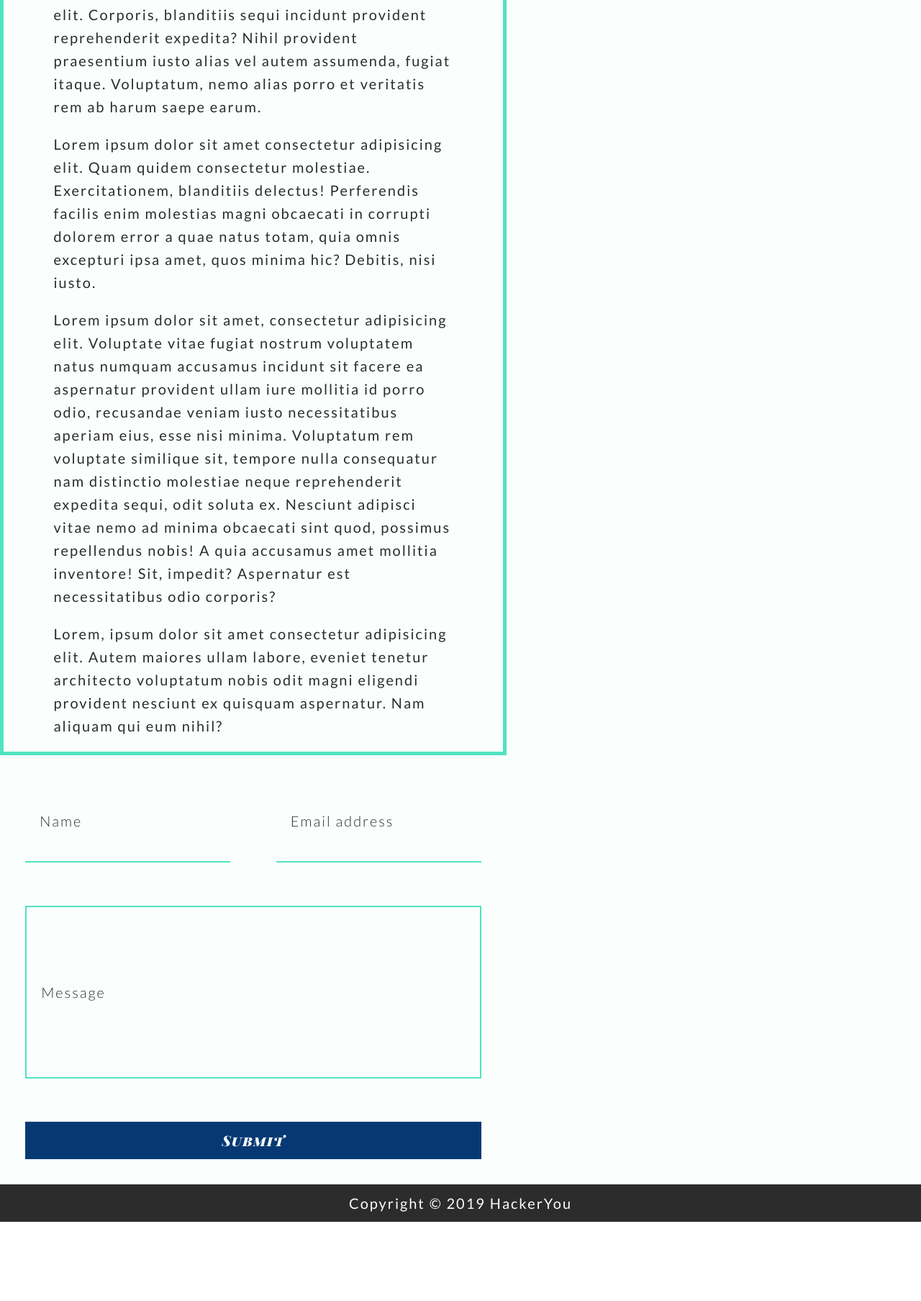
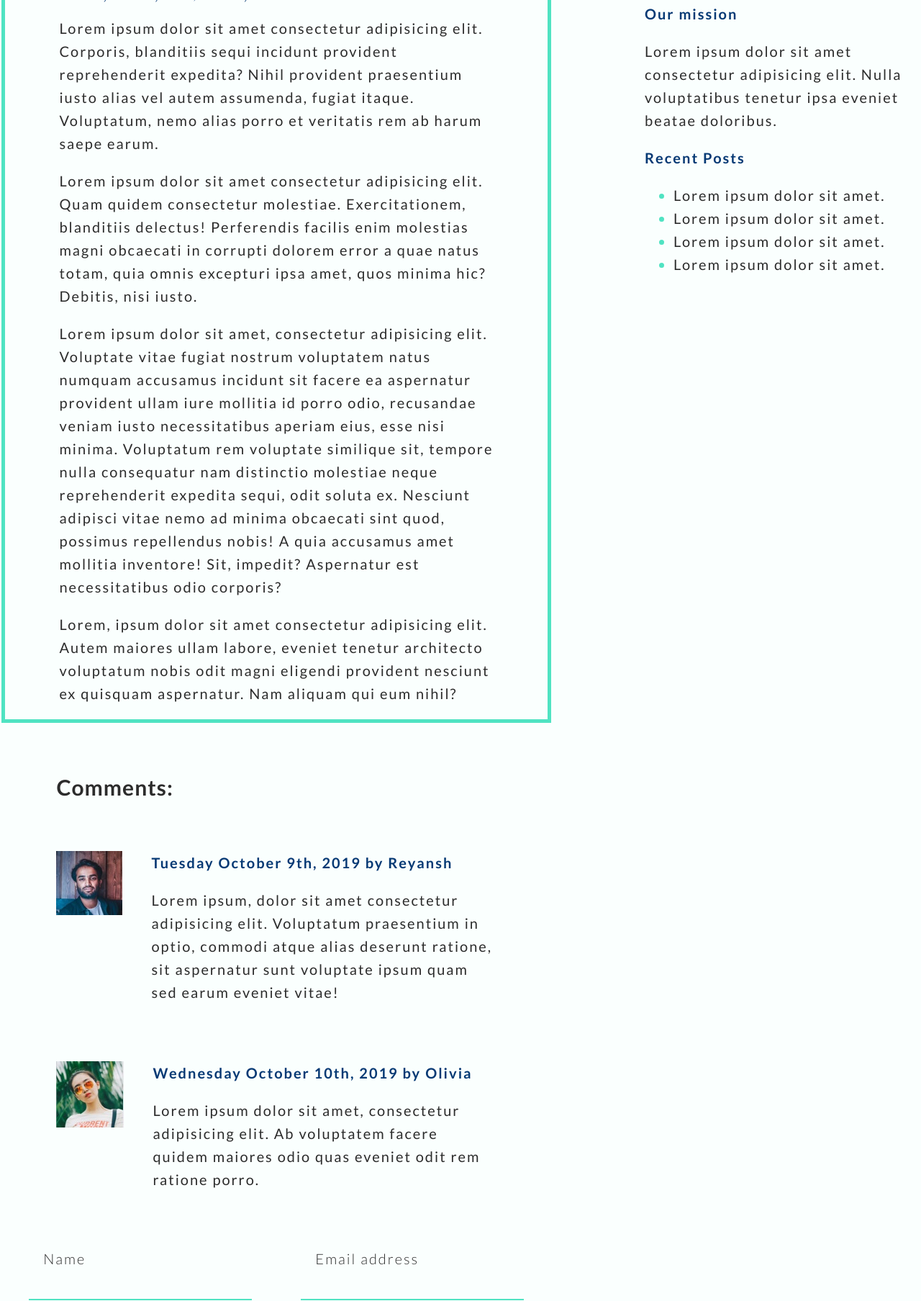
Before and after one commit to chaoyue-zhao/beach_stay, a plain HTML site: page blog.html in a window 1280 px wide. Shown: the part 993-2800 px from the top of the page at 72% size. Before the commit the page ends 2690 px from the top, so only its background shows below. Drawn offline with Linux system fonts and the light colour scheme.

Commit message:
blog 📄 page added

```diff
--- a/blog.html
+++ b/blog.html
@@ -41,7 +41,7 @@
         </div>
     </header>
     <!-- MAIN STARTS HERE -->
-    <main>
+    <main class="clearfix">
         <section class="blog-article">
             <article class="article">
                 <img src="assets/post-image.jpg" alt="a walkup to a baby blue and wooden beachhouse with lights on in the window" class="article__image u-margin-bottom-small">
@@ -66,20 +66,72 @@
                     </p>
                 </article>
             </div>
-        <!-- CONTACT FORM STARTS HERE -->
-        <form action="#" class="contact-form">
-            <label for="name" class="contact-form__label visually-hidden">Name</label>
-            <input type="text" name="name" id="name" placeholder="Name" class="contact-form__input paragraph u-margin-bottom-medium">
+            <div class="comments">
+                <div class="wrapper">
+                    <h2 class="comments__title heading heading-tertiary heading-tertiary--accent-2 u-margin-bottom-medium u-margin-top-medium">
+                        Comments:
+                    </h2>
+                    <div class="comment u-margin-bottom-big">
+                        <div class="comment__image-box">
+                            <img src="assets/comment-image.jpg" alt="headshot of Reyansh smiling towards the camera wearing a dark jean jacket" class="comment__image">
+                        </div>
+                        <div class="comment__text-box">
+                            <h3 class="comment__title paragraph paragraph--accent-2 u-margin-bottom-small">
+                                Tuesday October 9th, 2019 by Reyansh
+                            </h3>
+                            <p class="paragraph">
+                                Lorem ipsum, dolor sit amet consectetur adipisicing elit. Voluptatum praesentium in optio, commodi atque alias deserunt ratione, sit aspernatur sunt voluptate ipsum quam sed earum eveniet vitae!
+                            </p>
+                        </div>
+                    </div>
+                    <div class="comment">
+                        <div class="comment__image-box">
+                            <img src="assets/comment-image2.jpg" alt="headshot of Olivia posing towards the camera wearing sunglasses"
+                                class="comment__image">
+                        </div>
+                        <div class="comment__text-box">
+                            <h3 class="comment__title paragraph paragraph--accent-2 u-margin-bottom-small">
+                                Wednesday October 10th, 2019 by Olivia
+                            </h3>
+                            <p class="paragraph">
+                                Lorem ipsum dolor sit amet, consectetur adipisicing elit. Ab voluptatem facere quidem maiores odio quas eveniet odit rem ratione porro.
+                            </p>
+                        </div>
+                    </div>
+                </div>
+            </div>
+            <!-- COMMENT FORM STARTS HERE -->
+            <form action="#" class="form form--comment">
+                <label for="name" class="form__label visually-hidden">Name</label>
+                <input type="text" name="name" id="name" placeholder="Name" class="form__input paragraph u-margin-bottom-medium">
 
-            <label for="email" class="contact-form__label visually-hidden">Email address</label>
-            <input type="email" name="email" id="email" placeholder="Email address" class="contact-form__input paragraph u-margin-bottom-medium">
+                <label for="email" class="form__label visually-hidden">Email address</label>
+                <input type="email" name="email" id="email" placeholder="Email address" class="form__input paragraph u-margin-bottom-medium">
 
-            <label for="message" class="contact-form__label visually-hidden">Message</label>
-            <input type="textarea" name="message" id="message" placeholder="Message" class="contact-form__input paragraph u-margin-bottom-medium">
-
-            <button class="button">Submit</button>
+                <label for="comment" class="form__label visually-hidden">Comment</label>
+                <input type="textarea" name="comment" id="comment" placeholder="Comment" class="form__input paragraph u-margin-bottom-medium">
+                <button class="button">Post Comment</button>
             </form>
         </section>
+        <!-- ASIDE STARTS HERE -->
+        <aside class="more-info">
+            <img src="assets/sidebar-image.jpg" alt="" class="more-info__image">
+            <h3 class="more-info__title paragraph paragraph--accent-2 u-margin-bottom-small u-margin-top-small">
+                Our mission
+            </h3>
+            <p class="paragraph u-margin-bottom-small">
+                Lorem ipsum dolor sit amet consectetur adipisicing elit. Nulla voluptatibus tenetur ipsa eveniet beatae doloribus.
+            </p>
+            <h3 class="more-info__title paragraph paragraph--accent-2 u-margin-bottom-small">
+                Recent <span>posts</span>
+            </h3>
+            <ul class="more-info__list">
+                <li class="more-info__item"><a href="#" class="more-info__link paragraph">Lorem ipsum dolor sit amet.</a></li>
+                <li class="more-info__item"><a href="#" class="more-info__link paragraph">Lorem ipsum dolor sit amet.</a></li>
+                <li class="more-info__item"><a href="#" class="more-info__link paragraph">Lorem ipsum dolor sit amet.</a></li>
+                <li class="more-info__item"><a href="#" class="more-info__link paragraph">Lorem ipsum dolor sit amet.</a></li>
+            </ul>
+        </aside>
     </main>
     <!-- FOOTER STARTS HERE -->
     <footer>
--- a/styles/abstracts/_mixins.scss
+++ b/styles/abstracts/_mixins.scss
@@ -24,6 +24,12 @@
    right: $right;
    bottom: $bottom;
    left: $left;
+}
+
+@mixin list {
+    margin: 0;
+    padding: 0;
+    list-style: none;
 }
 
 @mixin vertical-flex-left {
--- a/styles/base/_typography.scss
+++ b/styles/base/_typography.scss
@@ -65,7 +65,13 @@ body {
     span {
       text-transform: capitalize;
     }
-  }
+    }
+
+    &--accent-2 {
+      color: $primary-color-2;
+      letter-spacing: 1px;
+    }
+
 }
 
 .subtitle {
@@ -88,6 +94,7 @@ body {
   font-size: 1rem;
   color: $primary-color-2;
   // 32px / 20px
+  font-weight: normal;
   line-height: 1.6rem;
   letter-spacing: 2px;
   margin: 0;
@@ -97,8 +104,17 @@ body {
     color: $secondary-color-2;
   }
 
+  &--accent-2 {
+    color: $accent-color;
+    font-weight: bold;
+  }
+
   &--light {
     font-weight: 300;
+  }
+
+  span {
+    text-transform: capitalize;
   }
 
 }
--- a/styles/base/_utilities.scss
+++ b/styles/base/_utilities.scss
@@ -7,9 +7,9 @@
 .u-margin-bottom-big { margin-bottom: 4rem !important; }
 
 .u-margin-top-small {margin-top: 1rem !important}
-.u-margin-top-medium { margin-top: 8rem !important; }
-.u-margin-top-big { margin-top: 10rem !important; }
-.u-margin-top-huge { margin-top: 16rem !important; }
+.u-margin-top-medium { margin-top: 3rem !important; }
+.u-margin-top-big { margin-top: 4rem !important; }
+
 
 .visually-hidden:not(:focus):not(:active) {
           position: absolute;
--- a/styles/components/_contact-form.scss
+++ b/styles/components/_form.scss
@@ -1,10 +1,12 @@
-.contact-form {
+.form {
     background: $secondary-color-2;
     display: flex;
     flex-wrap: wrap;
     padding: 5%;
 
-    @include box-shadow (20px, 20px);
+    &--contact {
+        @include box-shadow (20px, 20px);
+    }
 
     &__input, button {
         width: 100%;
--- a/styles/components/_header-nav.scss
+++ b/styles/components/_header-nav.scss
@@ -12,9 +12,7 @@
     }
 
     &__navigation-list {
-        margin: 0;
-        padding: 0;
-        list-style: none;
+        @include list;
         display: flex;
         justify-content: space-around;
     }
--- a/styles/components/_social-media.scss
+++ b/styles/components/_social-media.scss
@@ -3,9 +3,7 @@
     margin-top: 5rem;
 
     &__list {
-        margin: 0;
-        padding: 0;
-        list-style: none;
+        @include list;
     }
 
     &__item {
--- a/styles/pages/_blog.scss
+++ b/styles/pages/_blog.scss
@@ -14,20 +14,52 @@ main {
 }
 
 .blog-article {
-    width: 55%;
+    float: left;
+    width: 60%;
+    margin-right: 10%;
+    border: 2px solid transparent;
+
 
 
     .article {
         border: 5px solid $primary-color;
-        margin-top: -7rem;
+        margin-top: -6.5rem;
+        z-index: 10;
 
         &__image {
             width: 100%;
-            @include box-shadow (20px, 20px)
+            @include box-shadow (20px, 20px);
+            @include outline;
         }
     }
 
-    .contact-form {
-        @include box-shadow (0, 0)
+    .comment {
+
+        display: flex;
+        align-items: flex-start;
+
+        &__image-box {
+            margin-right: 2rem;
+        }
+    }
+
+}
+
+.more-info {
+    width: 30%;
+    float: right;
+
+    &__image {
+        width: 100%;
+        @include outline;
+    }
+
+    &__list {
+        color: $primary-color;
+    }
+
+    &__link {
+        text-decoration: none;
+        @include hover;
     }
 }
--- a/styles/style.scss
+++ b/styles/style.scss
@@ -9,7 +9,7 @@
 @import "base/utilities";
 
 @import "components/button";
-@import "components/contact-form";
+@import "components/form";
 @import "components/header-nav";
 @import "components/icon";
 @import "components/social-media";
```
Also changed, not shown: contact.html (+7 -7 lines), styles/style.css, 1 other file. Lines whose indentation alone changed are shown as unchanged.
